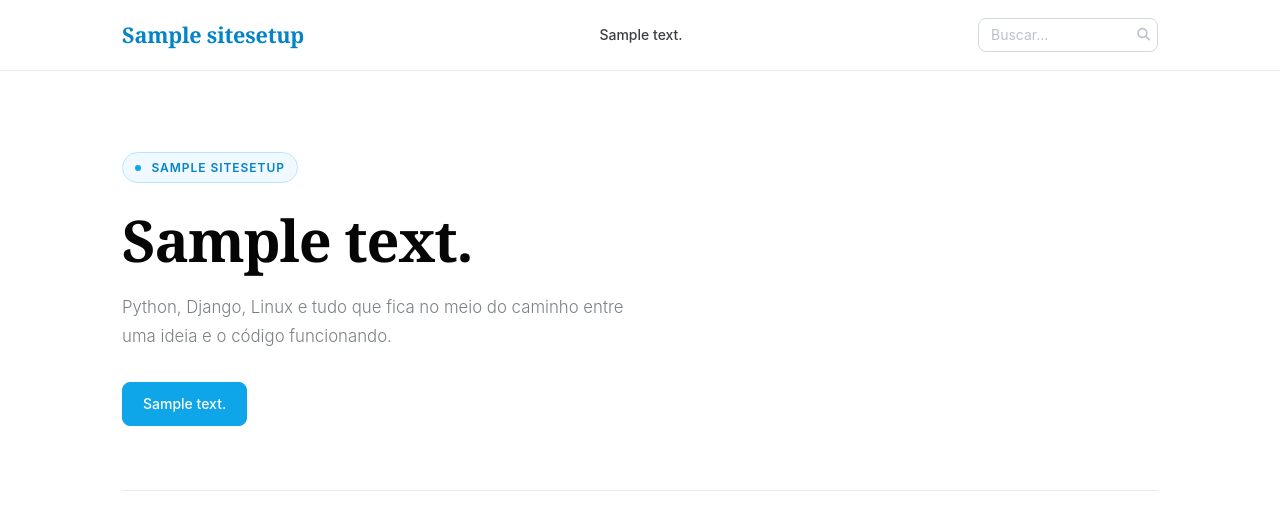
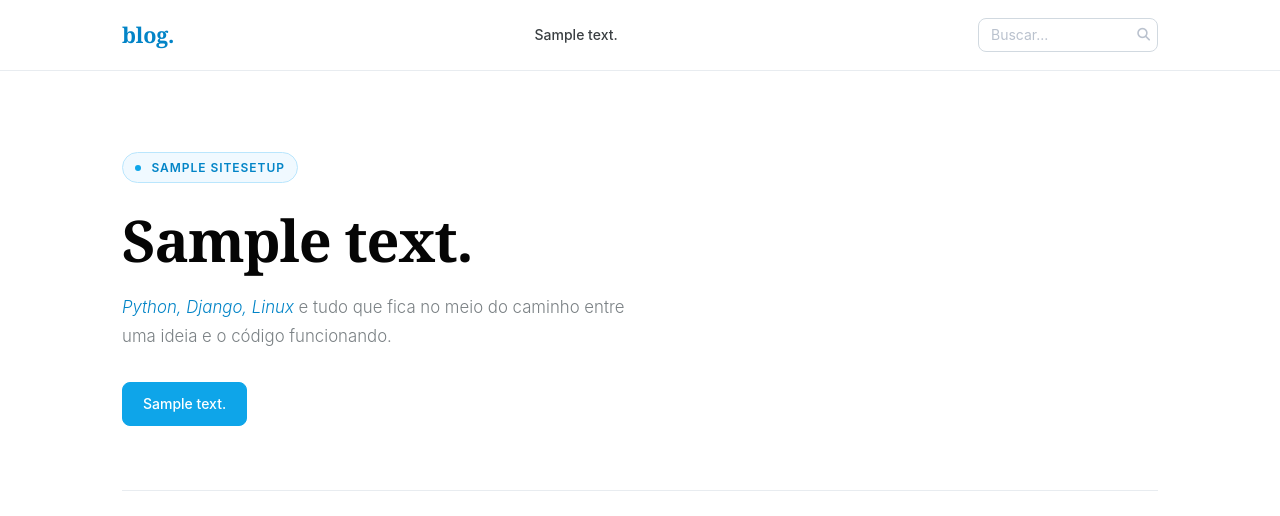
Before and after one commit to Rondi650/projeto_blog, a Django app: page / in a window 1280 px wide. Shown: the top 516 px of the page. Run offline with Django 5.2, Linux system fonts and the light colour scheme; tables that the repository leaves empty hold one stand-in row (values such as "Sample post"); grey boxes marked "Sample" are stand-in pictures.

Commit message:
ajustes tag em cores layout

```diff
--- a/djangoapp/blog/static/blog/css/style.css
+++ b/djangoapp/blog/static/blog/css/style.css
@@ -251,7 +251,8 @@ img {
   font-weight: 600;
 }
 
-.hero h1 em {
+.hero h1 em,
+.hero p em {
   font-style: italic;
   color: var(--clr-primary-dk);
 }
--- a/djangoapp/blog/templates/blog/partials/_header.html
+++ b/djangoapp/blog/templates/blog/partials/_header.html
@@ -1,6 +1,6 @@
 <header class="header-nav">
   <div class="nav-inner">
-    <a class="nav-logo" href="/">{{ site_setup.title }}</a>
+    <a class="nav-logo" href="/">blog.</a>
 
     <ul class="nav-links">
       {% if site_setup.show_menu %}
@@ -41,7 +41,7 @@
     <section class="hero">
       <div class="hero-tag">{{ site_setup.title }}</div>
       <h1>{{ site_setup.description }}</h1>
-      <p>Python, Django, Linux e tudo que fica no meio do caminho entre uma ideia e o c&oacute;digo funcionando.</p>
+      <p><em>Python, Django, Linux</em> e tudo que fica no meio do caminho entre uma ideia e o c&oacute;digo funcionando.</p>
       {% if site_setup.show_menu %}
         <div class="hero-actions">
           {% for link in site_setup.menu_links.all %}
```
